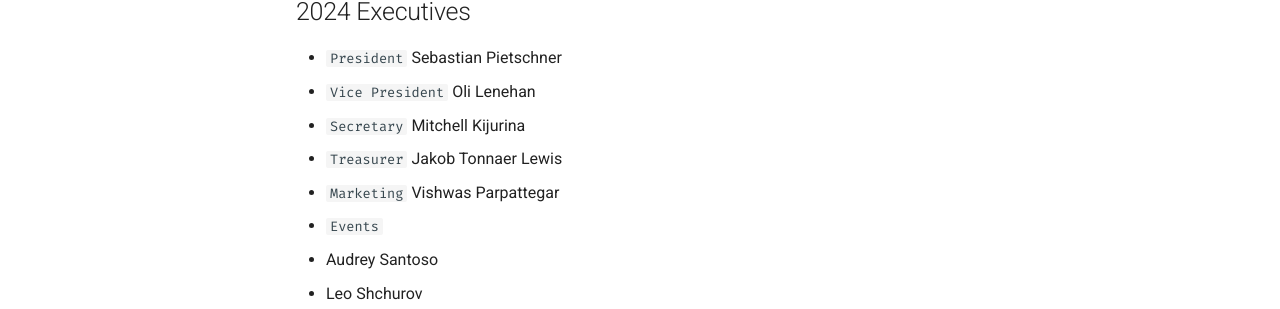
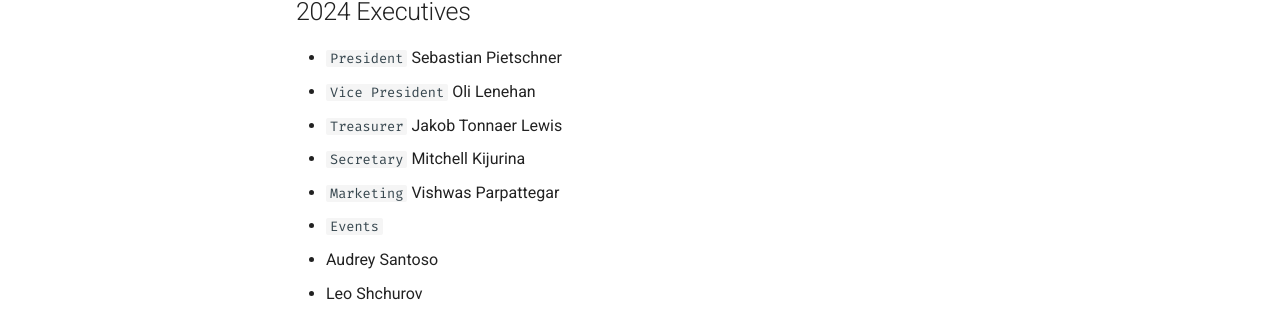
Before and after one commit to ProgSoc/Docs, an MkDocs documentation site: the page built from docs/about/execs.md, in a window 1280 px wide and 900 px high. Shown: the part 350-659 px from the top of the window. Built offline with MkDocs 1.6.1 and Material for MkDocs 9.7.7, drawn with Linux system fonts in a browser that asks for light colours; comment, search, counter and statistics services are not loaded.

Commit message:
shuffle order

```diff
--- a/docs/about/execs.md
+++ b/docs/about/execs.md
@@ -11,8 +11,8 @@ ProgSoc is run by a team of dedicated students who volunteer their time to make
 
 * `President` Sebastian Pietschner
 * `Vice President` Oli Lenehan
+* `Treasurer` Jakob Tonnaer Lewis
 * `Secretary` Mitchell Kijurina
-* `Treasurer` Jakob Tonnaer Lewis
 * `Marketing` Vishwas Parpattegar
 * `Events`
  * Audrey Santoso
```
